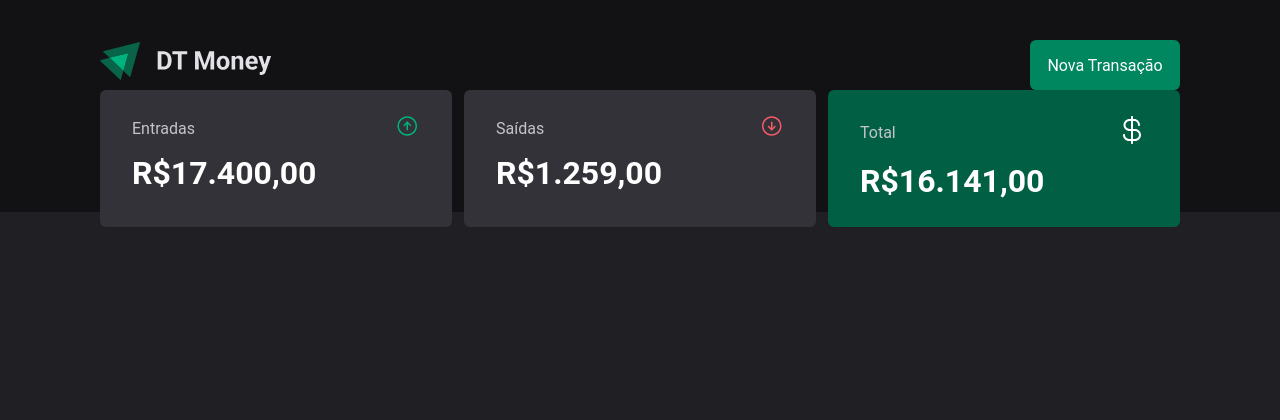
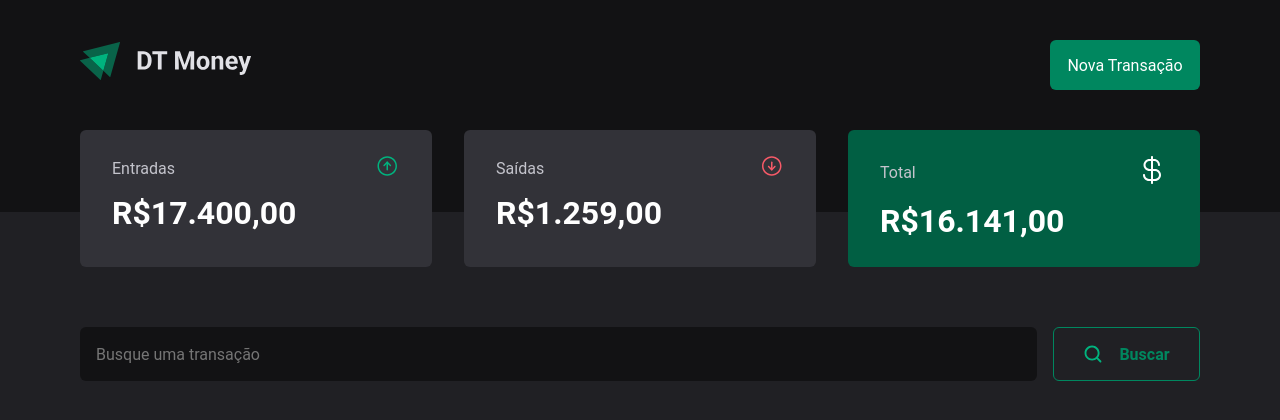
Before and after one commit to WBGreenArrow/nilde-account, a React (Vite) app in the folder front-end/: page / in a window 1280 px wide. Shown: the top 420 px of the page. Built offline with nearby package versions, Linux system fonts and the light colour scheme.

Commit message:
feat: added search transitions form

```diff
--- a/front-end/src/pages/Home/index.tsx
+++ b/front-end/src/pages/Home/index.tsx
@@ -5,6 +5,7 @@ import './styles.scss'
 import { TransitionTypeCard } from '../../components/TransitionTypeCard'
 import { Header } from '../../components/Header'
 import { CardBalance } from '../../components/CardBalance'
+import { ReactComponent as SearchIcon } from '../../assets/searchIcon.svg'
 
 export const Home = () => {
   return (
@@ -19,7 +20,13 @@ export const Home = () => {
             <CardBalance label="Saídas" type="checkout" value="R$1.259,00" />
             <CardBalance label="Total" type="balance" value="R$16.141,00" />
           </div>
-
+          <div className="searchTransitionContainer">
+            <input type="text" placeholder="Busque uma transação" />
+            <span>
+              <SearchIcon />
+              Buscar
+            </span>
+          </div>
           {/* <TransitionTypeCard label="Entrada" transitionType="deposit" /> */}
         </main>
       </div>
--- a/front-end/src/pages/Home/styles.scss
+++ b/front-end/src/pages/Home/styles.scss
@@ -23,18 +23,73 @@
         height: 100vh;
         position: absolute;
         top: 0;
+        padding: 40px;
 
         & > .homeContent{
-            max-width: 1160px;
+            max-width: 1120px;
             margin: 0 auto;
             height: 100%;
-            padding: 40px;
 
             & > .cardBalanceContainer{
                 display:flex;
                 justify-content: space-between;
                 align-items:center;
                 flex-wrap: wrap;
+                padding-top: 40px;
+                padding-bottom: 60px;
+            }
+
+            & > .searchTransitionContainer{
+                display: flex;
+                justify-content: center;
+                align-items: center;
+
+                & > input {
+                    width: 100%;
+                    max-width: 957px;
+                    height: 54px;
+                    border:none;
+                    border-radius: 6px;
+                    padding: 0 16px;
+
+                    font-family: "Roboto";
+                    font-size: 16px;
+                    background-color: v.$grey1-color;
+                    color: v.$grey5-color;
+                    outline: none;
+                }
+
+                & > span {
+                    width: 147px;
+                    height:54px;
+                    margin-left: 16px;
+                    border:1px solid v.$green-color;
+                    border-radius: 6px;
+
+                    display: flex;
+                    justify-content: center;
+                    align-items: center;
+                    cursor: pointer;
+                    font-size:16px;
+                    font-family: "Roboto";
+                    font-weight:700;
+                    color:v.$green-color;
+
+                    transition: all 0.2s ease;
+
+                    & > svg {
+                        margin-right: 16px;
+                    }
+
+                    &:hover{
+                        color:v.$white-color;
+                        background-color: v.$green-color;
+
+                        & > svg > path {
+                            fill:v.$white-color;
+                        }
+                    }
+                }
             }
         }
     }
```
Also changed, not shown: front-end/src/assets/searchIcon.svg (added).
